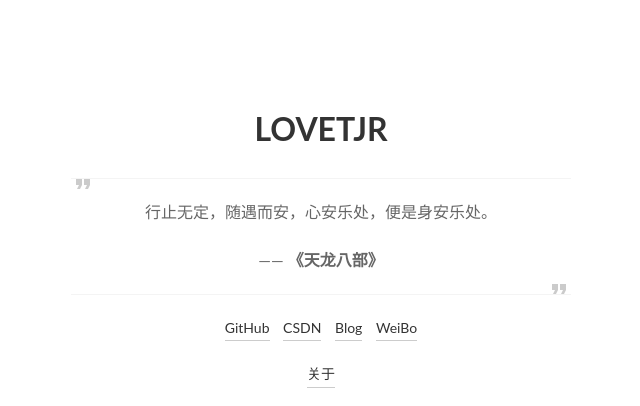
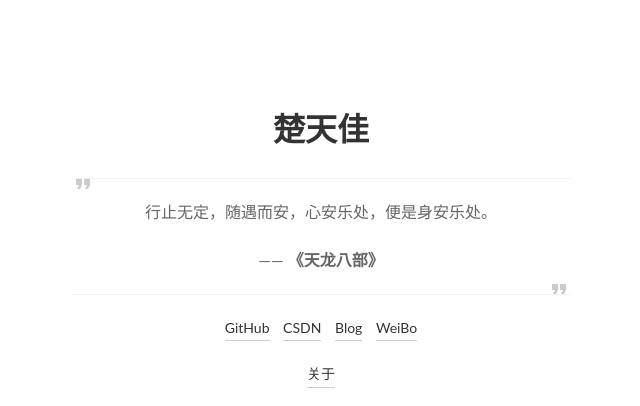
Before and after one commit to LOVETJR/LOVETJR.github.io, a plain HTML site: page index.html in a window 1280 px wide. Shown: the top 406 px of the page, without its empty margins (319-959 px from the left). Drawn offline with Linux system fonts and the light colour scheme.

Commit message:
Update index.html

```diff
--- a/index.html
+++ b/index.html
@@ -20,7 +20,7 @@
 <div class="vi">
     <div class="sidebar">
         <div class="header">
-            <h1>LOVETJR</h1>
+            <h1>楚天佳</h1>
             <div class="quote">
                 <p class="quote-text animate-init">行止无定，随遇而安，心安乐处，便是身安乐处。</p>
                 <p class="quote-author animate-init"> —— <strong>《天龙八部》</strong></p>
```
